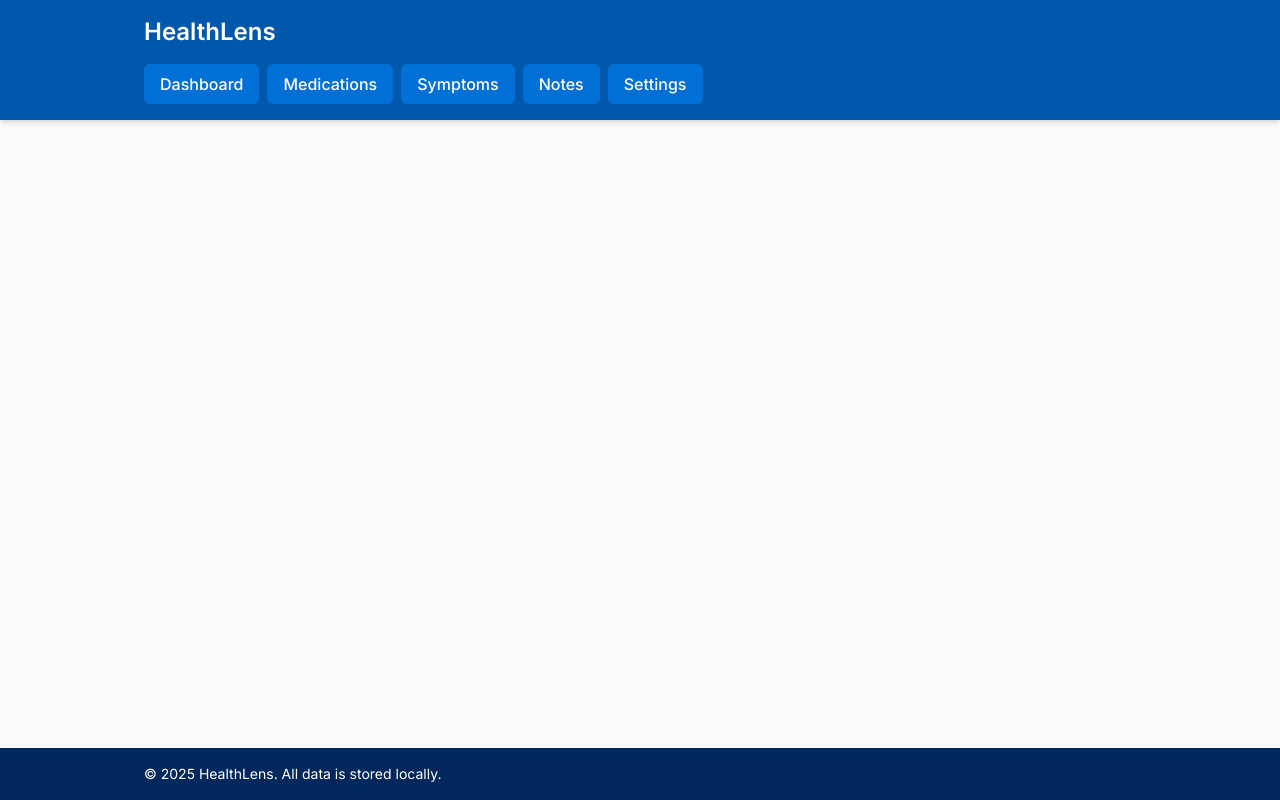
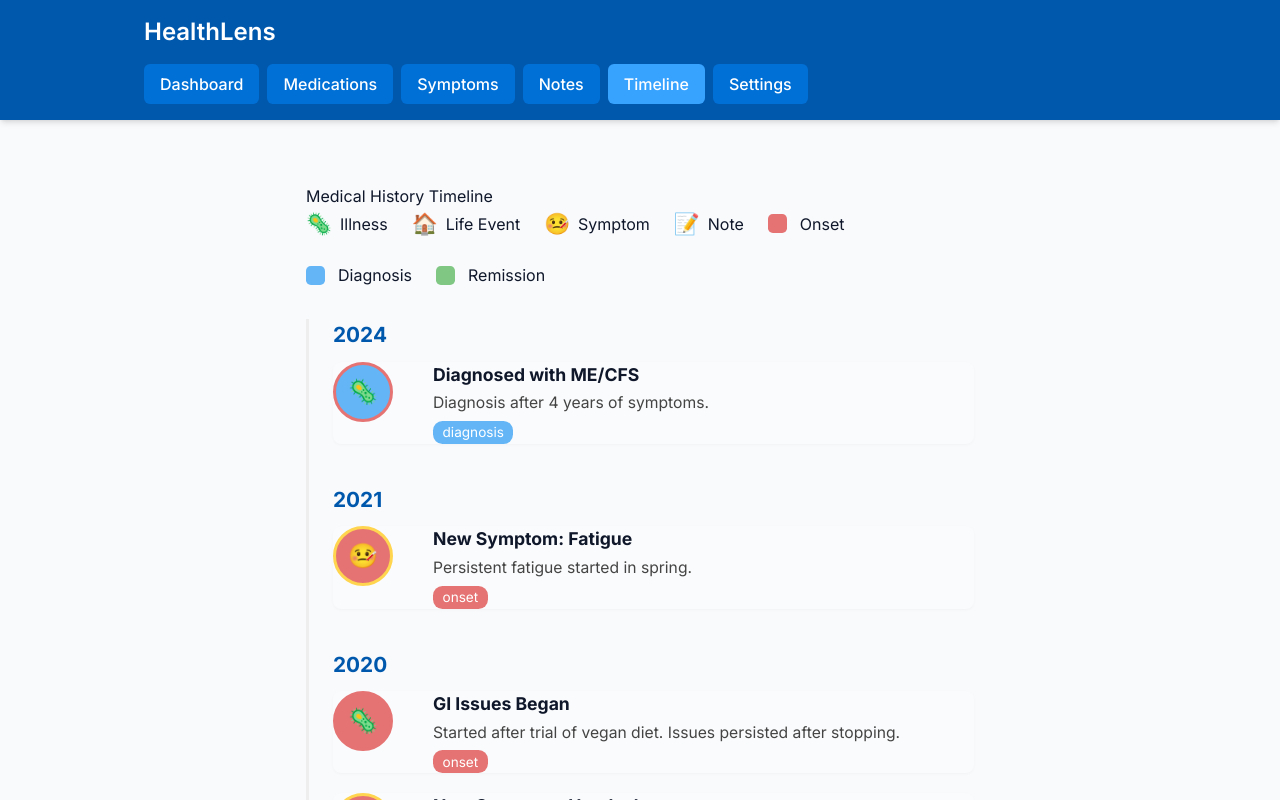
Before and after one commit to rannmann/health-lens, a Vue app in the folder frontend/: page /timeline in a window 1280 px wide. Shown: the top 800 px of the page. Built offline with nearby package versions, Linux system fonts and the light colour scheme; what vue3-apexcharts would draw is missing.

Commit message:
feat: timeline draft
initial

```diff
--- a/frontend/src/components/AppNavigation.vue
+++ b/frontend/src/components/AppNavigation.vue
@@ -4,6 +4,7 @@ const navItems = [
   { path: '/medications', label: 'Medications' },
   { path: '/symptoms', label: 'Symptoms' },
   { path: '/notes', label: 'Notes' },
+  { path: '/timeline', label: 'Timeline' },
   { path: '/settings', label: 'Settings' }
 ];
 </script>
--- a/frontend/src/router/index.ts
+++ b/frontend/src/router/index.ts
@@ -4,6 +4,7 @@ import Medications from '../views/Medications.vue';
 import Symptoms from '../views/Symptoms.vue';
 import Settings from '../views/Settings.vue';
 import NotesView from '../views/NotesView.vue';
+import Timeline from '../views/Timeline.vue';
 
 const router = createRouter({
   history: createWebHistory(import.meta.env.BASE_URL),
@@ -34,6 +35,11 @@ const router = createRouter({
       component: NotesView
     },
     {
+      path: '/timeline',
+      name: 'timeline',
+      component: Timeline
+    },
+    {
       path: '/auth/fitbit/callback',
       redirect: to => {
         // Redirect to settings with the auth code
--- /dev/null
+++ b/frontend/src/views/Timeline.vue
@@ -0,0 +1,234 @@
+<script setup lang="ts">
+import { ref, computed } from 'vue';
+
+// Demo categories
+const categories = [
+  { id: 1, name: 'Illness', icon: '🦠', color: '#E57373' },
+  { id: 2, name: 'Life Event', icon: '🏠', color: '#64B5F6' },
+  { id: 3, name: 'Symptom', icon: '🤒', color: '#FFD54F' },
+  { id: 4, name: 'Note', icon: '📝', color: '#A1887F' }
+];
+
+// Tag color mapping
+const tagColors: Record<string, string> = {
+  onset: '#E57373',
+  diagnosis: '#64B5F6',
+  remission: '#81C784'
+};
+
+// Demo events
+const events = ref([
+  {
+    id: 1,
+    year: 2020,
+    month: 1,
+    categoryId: 1,
+    title: 'GI Issues Began',
+    description: 'Started after trial of vegan diet. Issues persisted after stopping.',
+    tag: 'onset'
+  },
+  {
+    id: 2,
+    year: 2024,
+    categoryId: 1,
+    title: 'Diagnosed with ME/CFS',
+    description: 'Diagnosis after 4 years of symptoms.',
+    tag: 'diagnosis'
+  },
+  {
+    id: 3,
+    year: 2018,
+    categoryId: 2,
+    title: 'Moved to new house',
+    description: 'July: Relocated to a new home.',
+    tag: ''
+  },
+  {
+    id: 4,
+    year: 2019,
+    categoryId: 4,
+    title: 'Peak Fitness Year',
+    description: 'Felt healthiest and most active.',
+    tag: ''
+  },
+  {
+    id: 5,
+    year: 2021,
+    categoryId: 3,
+    title: 'New Symptom: Fatigue',
+    description: 'Persistent fatigue started in spring.',
+    tag: 'onset'
+  },
+  // Additional demo events for testing
+  { id: 6, year: 2020, categoryId: 3, title: 'New Symptom: Headache', description: 'Recurring headaches began.', tag: 'onset' },
+  { id: 7, year: 2020, categoryId: 1, title: 'Hospitalization', description: 'Admitted for severe GI pain.', tag: '' },
+  { id: 8, year: 2020, categoryId: 2, title: 'Started New Job', description: 'Remote work, tech industry.', tag: '' },
+  { id: 9, year: 2020, categoryId: 4, title: 'Note: Stressful Year', description: 'Pandemic and job change.', tag: '' },
+  { id: 10, year: 2020, categoryId: 1, title: 'Remission', description: 'GI symptoms improved in fall.', tag: 'remission' },
+  { id: 11, year: 2020, categoryId: 2, title: 'Adopted a Dog', description: 'Brought home Luna.', tag: '' },
+  { id: 12, year: 2020, categoryId: 4, title: 'Note: Started Therapy', description: 'Weekly sessions.', tag: '' },
+  { id: 13, year: 2020, categoryId: 3, title: 'New Symptom: Insomnia', description: 'Trouble sleeping most nights.', tag: 'onset' },
+  { id: 14, year: 2020, categoryId: 1, title: 'Diagnosis: IBS', description: 'Diagnosed after GI workup.', tag: 'diagnosis' },
+  { id: 15, year: 2020, categoryId: 4, title: 'Note: Major Life Reflection', description: 'Reevaluated priorities.', tag: '' },
+  { id: 16, year: 2019, categoryId: 1, title: 'Flu', description: 'High fever, 1 week.', tag: 'onset' },
+  { id: 17, year: 2019, categoryId: 2, title: 'Moved to new city', description: 'October: Relocated for work.', tag: '' },
+  { id: 18, year: 2019, categoryId: 4, title: 'Note: Started Weightlifting', description: 'Began regular gym routine.', tag: '' },
+  { id: 19, year: 2019, categoryId: 3, title: 'New Symptom: Joint Pain', description: 'Knees and wrists.', tag: 'onset' },
+  { id: 20, year: 2018, categoryId: 1, title: 'Chickenpox', description: 'Mild case, spring.', tag: 'onset' },
+  { id: 21, year: 2018, categoryId: 4, title: 'Note: Graduated College', description: 'Computer Science degree.', tag: '' },
+  { id: 22, year: 2017, categoryId: 2, title: 'Moved to new house', description: 'July: Relocated to a new home.', tag: '' },
+  { id: 23, year: 2017, categoryId: 4, title: 'Note: Started Meditation', description: 'Daily practice.', tag: '' },
+  { id: 24, year: 2017, categoryId: 1, title: 'Sinus Infection', description: 'Antibiotics prescribed.', tag: 'onset' },
+  { id: 25, year: 2017, categoryId: 3, title: 'New Symptom: Dizziness', description: 'Occasional, unexplained.', tag: 'onset' }
+]);
+
+// Group events by year (descending)
+const groupedEvents = computed(() => {
+  const groups: Record<number, any[]> = {};
+  for (const event of events.value) {
+    if (!groups[event.year]) groups[event.year] = [];
+    groups[event.year].push(event);
+  }
+  // Sort years descending
+  return Object.entries(groups)
+    .sort((a, b) => Number(b[0]) - Number(a[0]))
+    .map(([year, evs]) => ({ year: Number(year), events: evs }));
+});
+
+function getCategory(catId: number) {
+  return categories.find(c => c.id === catId) || { name: 'Unknown', icon: '❓', color: '#ccc' };
+}
+</script>
+
+<template>
+  <div class="timeline-view">
+    <h1>Medical History Timeline</h1>
+    <div class="timeline-legend">
+      <span v-for="cat in categories" :key="cat.id" class="legend-item">
+        <span class="legend-icon" :style="{ color: cat.color }">{{ cat.icon }}</span>
+        {{ cat.name }}
+      </span>
+      <span v-for="(color, tag) in tagColors" :key="tag" class="legend-item">
+        <span class="legend-tag" :style="{ backgroundColor: color }"></span>
+        {{ tag.charAt(0).toUpperCase() + tag.slice(1) }}
+      </span>
+    </div>
+    <div class="timeline">
+      <div v-for="group in groupedEvents" :key="group.year" class="timeline-year">
+        <div class="year-header">{{ group.year }}</div>
+        <div class="year-events">
+          <div v-for="event in group.events" :key="event.id" class="timeline-event">
+            <span
+              class="event-badge"
+              :style="{
+                borderColor: getCategory(event.categoryId).color,
+                backgroundColor: event.tag ? tagColors[event.tag] : getCategory(event.categoryId).color,
+                color: '#fff'
+              }"
+              :aria-label="getCategory(event.categoryId).name"
+            >
+              {{ getCategory(event.categoryId).icon }}
+            </span>
+            <div class="event-content">
+              <div class="event-title">{{ event.title }}</div>
+              <div class="event-description" v-if="event.description">{{ event.description }}</div>
+              <div class="event-tag" v-if="event.tag" :style="{ backgroundColor: tagColors[event.tag] }">{{ event.tag }}</div>
+            </div>
+          </div>
+        </div>
+      </div>
+    </div>
+  </div>
+</template>
+
+<style scoped>
+.timeline-view {
+  max-width: 700px;
+  margin: 0 auto;
+  padding: 2rem 1rem;
+}
+.timeline-legend {
+  display: flex;
+  flex-wrap: wrap;
+  gap: 1.5rem;
+  margin-bottom: 2rem;
+  align-items: center;
+}
+.legend-item {
+  display: flex;
+  align-items: center;
+  gap: 0.5rem;
+  font-size: 1rem;
+}
+.legend-icon {
+  font-size: 1.3rem;
+}
+.legend-tag {
+  display: inline-block;
+  width: 1.2em;
+  height: 1.2em;
+  border-radius: 0.3em;
+  margin-right: 0.3em;
+}
+.timeline {
+  border-left: 3px solid #eee;
+  padding-left: 1.5rem;
+}
+.timeline-year {
+  margin-bottom: 2.5rem;
+}
+.year-header {
+  font-size: 1.3rem;
+  font-weight: bold;
+  margin-bottom: 0.7rem;
+  color: var(--primary-600, #1976d2);
+}
+.year-events {
+  display: flex;
+  flex-direction: column;
+  gap: 1.2rem;
+}
+.timeline-event {
+  display: flex;
+  align-items: flex-start;
+  gap: 1rem;
+  padding-left: 0;
+  background: #fafbfc;
+  border-radius: 0.5rem;
+  box-shadow: 0 1px 3px rgba(0,0,0,0.03);
+  position: relative;
+}
+.event-badge {
+  display: flex;
+  align-items: center;
+  justify-content: center;
+  width: 2.5em;
+  height: 2.5em;
+  border: 3px solid;
+  border-radius: 50%;
+  font-size: 1.5em;
+  margin-right: 1em;
+  transition: background 0.2s, border 0.2s;
+}
+.event-content {
+  flex: 1;
+}
+.event-title {
+  font-weight: bold;
+  font-size: 1.1rem;
+  margin-bottom: 0.2em;
+}
+.event-description {
+  font-size: 0.98rem;
+  color: #444;
+  margin-bottom: 0.2em;
+}
+.event-tag {
+  display: inline-block;
+  font-size: 0.85em;
+  color: #fff;
+  padding: 0.1em 0.7em;
+  border-radius: 0.7em;
+  margin-top: 0.2em;
+}
+</style>
```
